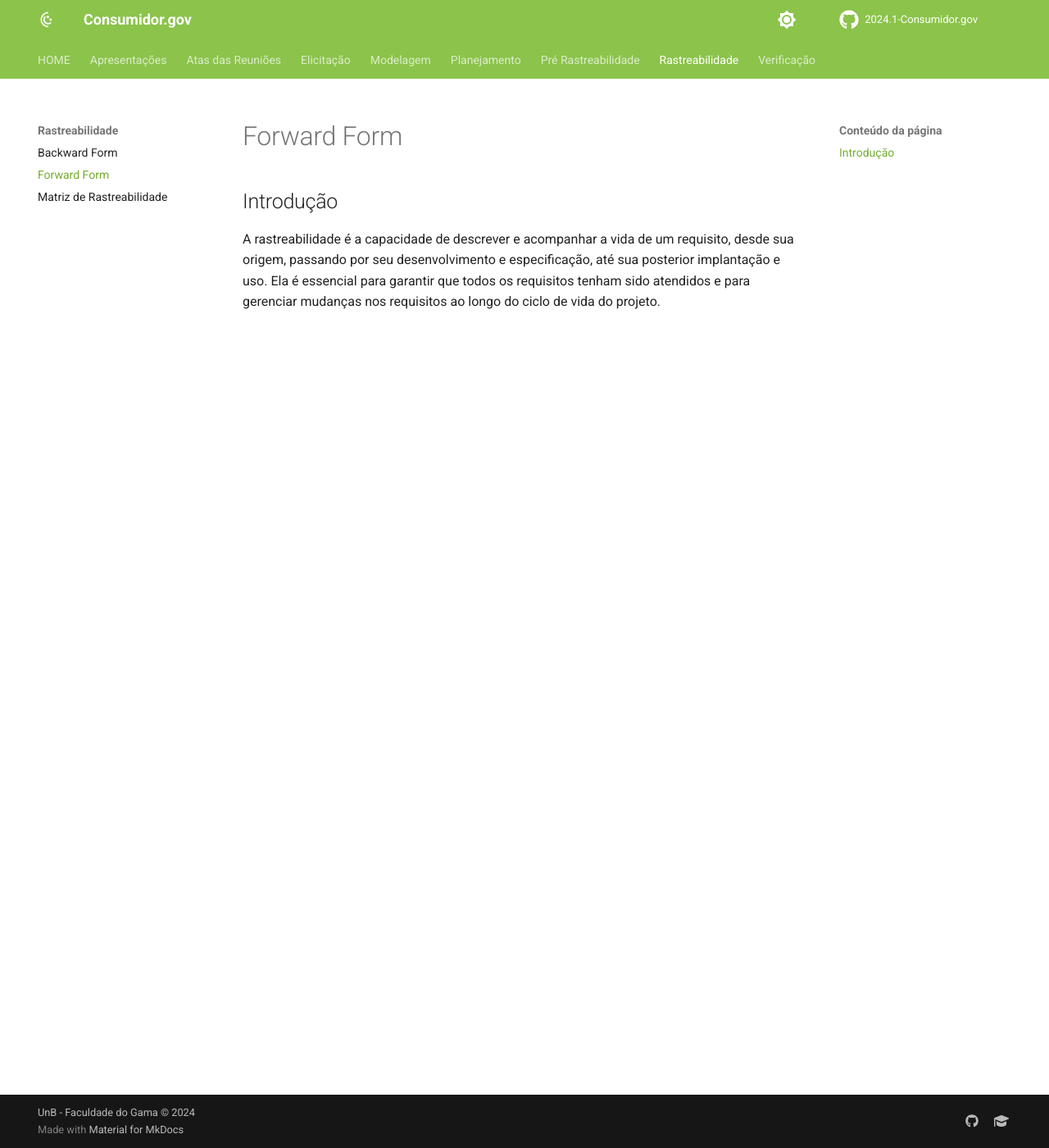
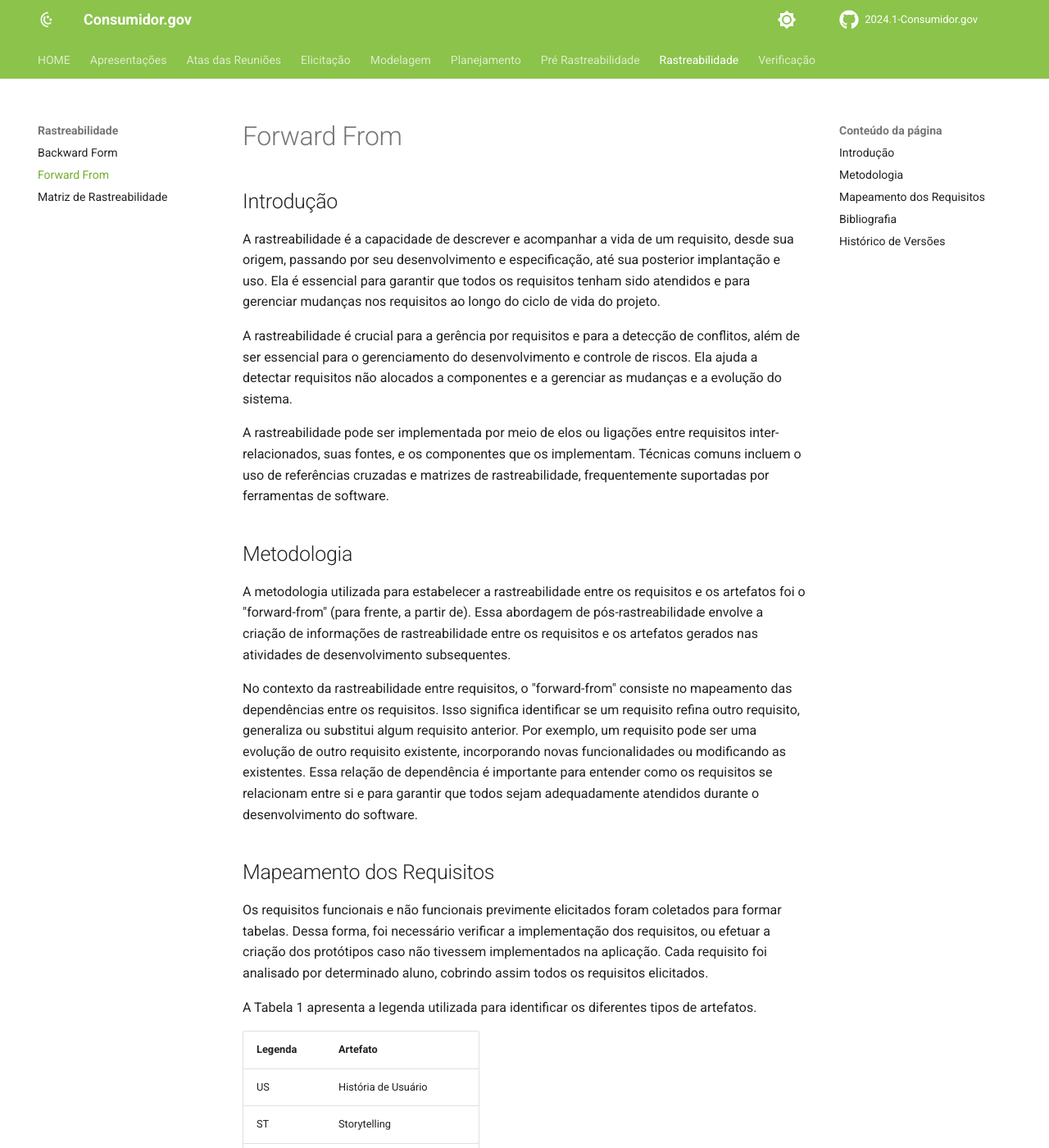
Before and after one commit to Requisitos-de-Software/2024.1-Grupo08, an MkDocs documentation site: the page built from docs/Rastreabilidade/forward.md, in a window 1280 px wide and 1400 px high. Shown: the whole window at 82% size. Built offline with MkDocs 1.6.1 and Material for MkDocs 9.7.7, drawn with Linux system fonts in a browser that asks for light colours; comment, search, counter and statistics services are not loaded; some of the changed text lies outside the part shown.

Commit message:
Forward From

```diff
--- a/docs/Rastreabilidade/forward.md
+++ b/docs/Rastreabilidade/forward.md
@@ -1,5 +1,76 @@
-# Forward Form
+# Forward From
 
 ## Introdução
 
 A rastreabilidade é a capacidade de descrever e acompanhar a vida de um requisito, desde sua origem, passando por seu desenvolvimento e especificação, até sua posterior implantação e uso. Ela é essencial para garantir que todos os requisitos tenham sido atendidos e para gerenciar mudanças nos requisitos ao longo do ciclo de vida do projeto.
+
+A rastreabilidade é crucial para a gerência por requisitos e para a detecção de conflitos, além de ser essencial para o gerenciamento do desenvolvimento e controle de riscos. Ela ajuda a detectar requisitos não alocados a componentes e a gerenciar as mudanças e a evolução do sistema.
+
+A rastreabilidade pode ser implementada por meio de elos ou ligações entre requisitos inter-relacionados, suas fontes, e os componentes que os implementam. Técnicas comuns incluem o uso de referências cruzadas e matrizes de rastreabilidade, frequentemente suportadas por ferramentas de software.
+
+## Metodologia
+
+A metodologia utilizada para estabelecer a rastreabilidade entre os requisitos e os artefatos foi o "forward-from" (para frente, a partir de). Essa abordagem de pós-rastreabilidade envolve a criação de informações de rastreabilidade entre os requisitos e os artefatos gerados nas atividades de desenvolvimento subsequentes.
+
+No contexto da rastreabilidade entre requisitos, o "forward-from" consiste no mapeamento das dependências entre os requisitos. Isso significa identificar se um requisito refina outro requisito, generaliza ou substitui algum requisito anterior. Por exemplo, um requisito pode ser uma evolução de outro requisito existente, incorporando novas funcionalidades ou modificando as existentes. Essa relação de dependência é importante para entender como os requisitos se relacionam entre si e para garantir que todos sejam adequadamente atendidos durante o desenvolvimento do software.
+
+## Mapeamento dos Requisitos
+
+Os requisitos funcionais e não funcionais previmente elicitados foram coletados para formar tabelas. Dessa forma, foi necessário verificar a implementação dos requisitos, ou efetuar a criação dos protótipos caso não tivessem implementados na aplicação. Cada requisito foi analisado por determinado aluno, cobrindo assim todos os requisitos elicitados.
+
+A Tabela 1 apresenta a legenda utilizada para identificar os diferentes tipos de artefatos.
+
+| Legenda | Artefato                  |
+| ------- | ------------------------- |
+| US      | História de Usuário       |
+| ST      | Storytelling              |
+| UC      | Casos de Uso              |
+| C       | Cenários                  |
+| L       | Léxico                    |
+| ES      | Especificação Suplementar |
+| INT     | Introspecção              |
+| QUE     | Questionário              |
+| ADD     | Análise de Documentos     |
+| RF      | Requisitos Funcionais     |
+| RNF     | Requisitos não Funcionais |
+
+<div>
+<p> Tabela 1: Legenda (Fonte: MEISTER, Guilherme. 2024).</p>
+</div>
+
+O mapeamento dos requisitos para os artefatos proporciona uma visão abrangente e estruturada do desenvolvimento do software, como é visto a seguir, permitindo que a equipe compreenda as relações entre os elementos e tome decisões embasadas durante todo o processo.
+
+ ID do requisito funcional | Descrição do requisito |
+| :-: | :-: |
+| Épico | Épico de referência |
+| Tema | Tema do Backlog |
+| História de Usuário | História de usuário |
+| Léxico  | Léxico relacionado |
+| Casos de uso | Caso de uso relacionado |
+| Cenários | Cenário relacionado |
+| Artefatos de elicitação | Artefatos que elicitaram o requisito |
+
+<div>
+<p> Tabela 2: Modelo para requisito funcional (Fonte: MEISTER, Guilherme. 2024).</p>
+</div>
+
+| ID do requisito não funcional | Descrição do requisito |
+| :-: | :-: |
+| NFR | Softgoals relacionado |
+| Especificação Suplementar | Critério da especificação |
+
+<div>
+<p> Tabela 3: Modelo para requisito não funcional (Fonte: MEISTER, Guilherme. 2024).</p>
+</div>
+
+## Bibliografia
+
+[1] SERRANO, Milene; SERRANO, Maurício. Requisitos - Aula 26. 2019. Acessado em: 14/06/2024
+
+[2] POHL, Klaus; RUPP, Chris. Requirements Engineering Fundamental. Acessado em 14/06/2024
+
+## Histórico de Versões
+
+| <p align="center">Data</p> | <p align="center">Versão</p> | <p align="center">Descrição</p> | <p align="center">Autor(es)</p> | <p align="center">Data de revisão</p> | <p align="center">Revisor(es)</p> |
+| :-: | :-: | :-: | :-: | :-: | :-: |
+| 12/06/2024 | `1.1` | Criação do artefato | [Guilherme Meister](https://github.com/gmeister18) | 13/06/2024 |  [Henrique Galdino](https://github.com/hgaldino05) |
```
